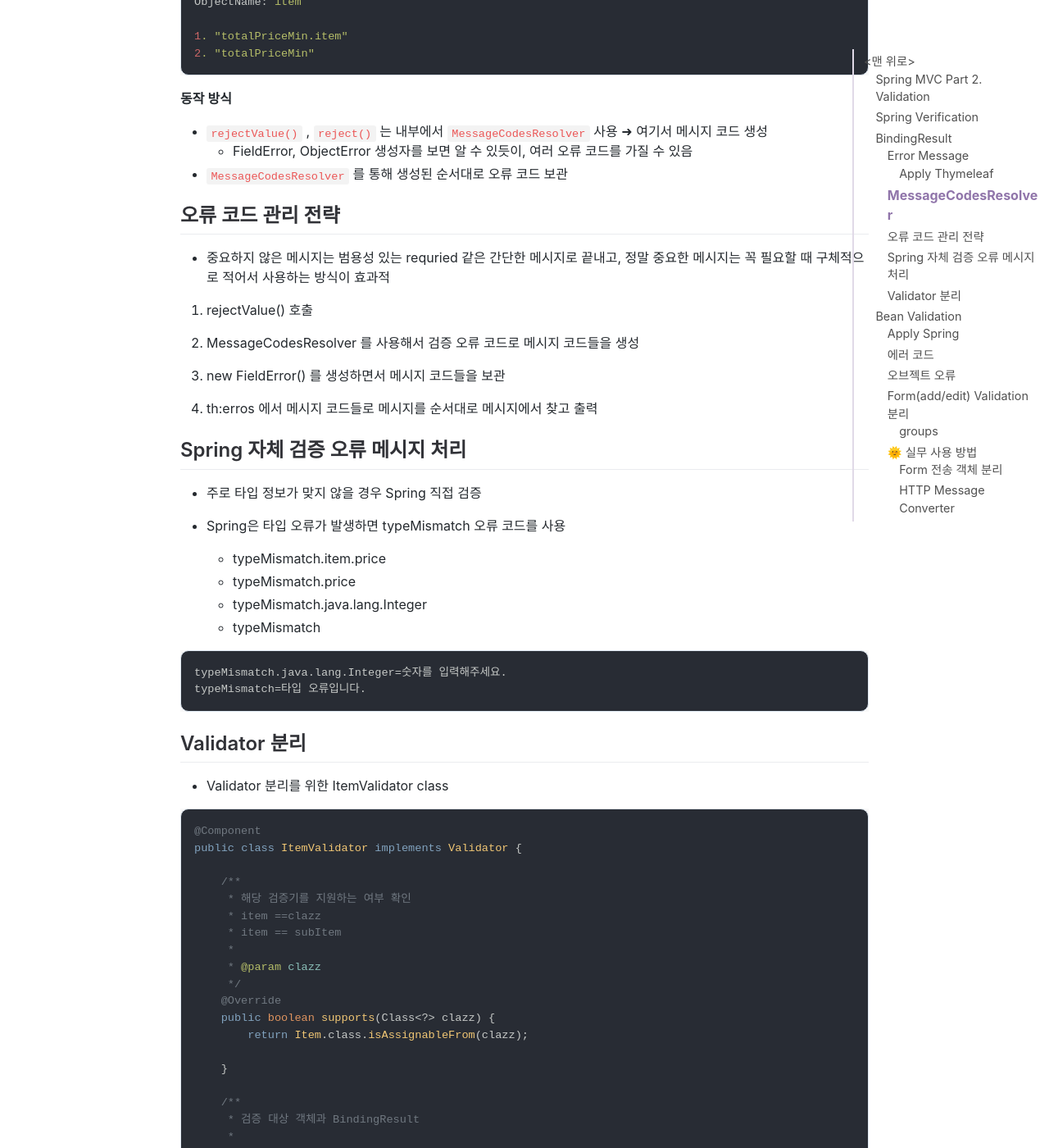
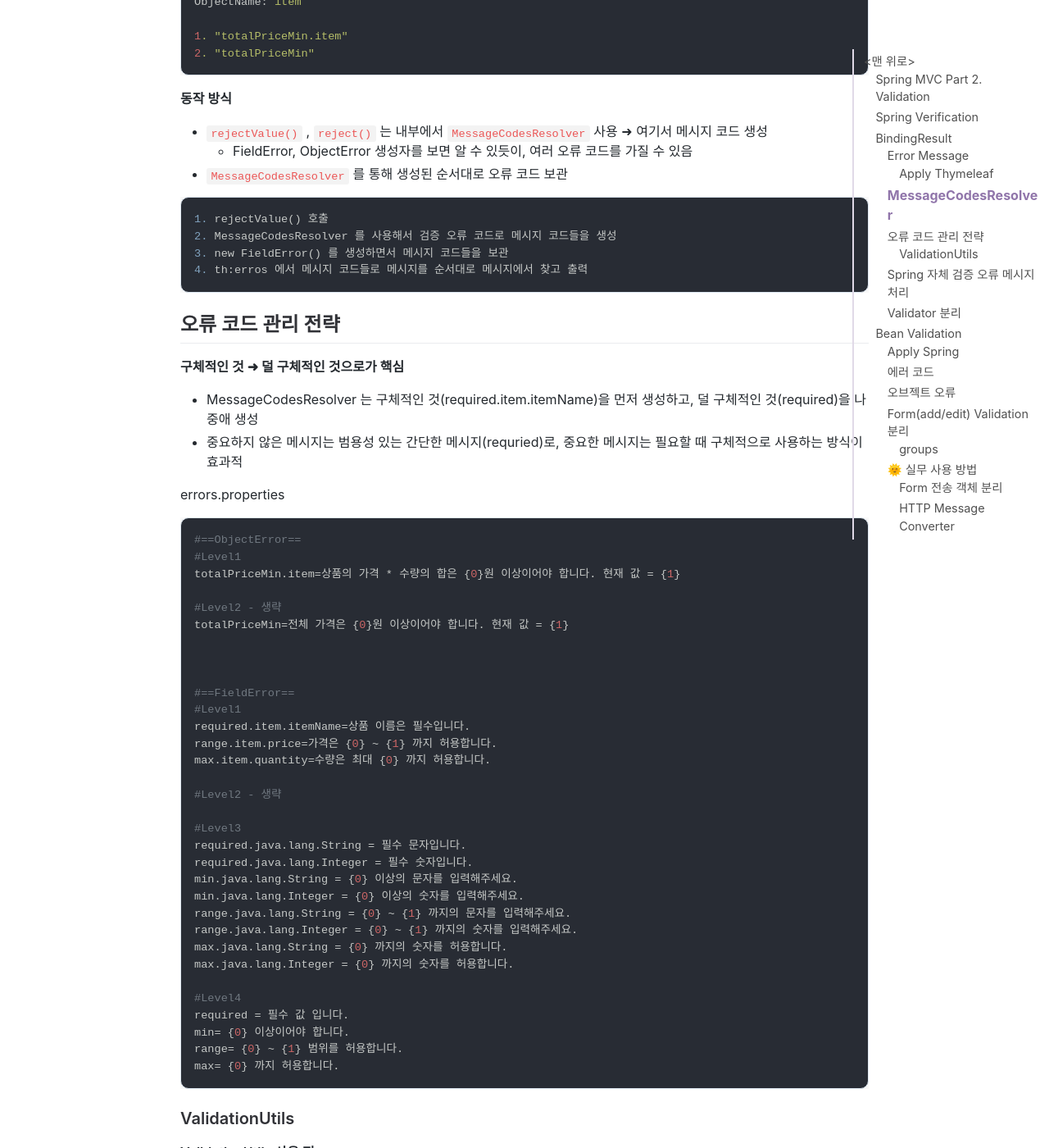
Before and after one commit to jihunparkme/jihunparkme.github.io, a Jekyll site: the page built from _posts/2021-10-12-Spring-MVC-Part2-Validation.md, in a window 1280 px wide and 1400 px high, scrolled down 6098 px. Shown: the whole window at 82% size. Built offline with Jekyll 4.4.1, drawn with Linux system fonts in a browser that asks for light colours; nearby versions of some CDN libraries; comment, search, counter and statistics services are not loaded; some of the changed text lies outside the part shown.

Commit message:
[Conquest of Spring] 오류 코드 관리 전략

````diff
--- a/_posts/2021-10-12-Spring-MVC-Part2-Validation.md
+++ b/_posts/2021-10-12-Spring-MVC-Part2-Validation.md
@@ -273,6 +273,71 @@ ObjectName: item
   - FieldError, ObjectError 생성자를 보면 알 수 있듯이, 여러 오류 코드를 가질 수 있음
 - `MessageCodesResolver` 를 통해 생성된 순서대로 오류 코드 보관
 
+```text
+1. rejectValue() 호출
+2. MessageCodesResolver 를 사용해서 검증 오류 코드로 메시지 코드들을 생성
+3. new FieldError() 를 생성하면서 메시지 코드들을 보관
+4. th:erros 에서 메시지 코드들로 메시지를 순서대로 메시지에서 찾고 출력
+```
+
+## 오류 코드 관리 전략
+
+**구체적인 것 ➜ 덜 구체적인 것으로가 핵심**
+
+- MessageCodesResolver 는 구체적인 것(required.item.itemName)을 먼저 생성하고, 덜 구체적인 것(required)을 나중애 생성
+- 중요하지 않은 메시지는 범용성 있는 간단한 메시지(requried)로, 중요한 메시지는 필요할 때 구체적으로 사용하는 방식이 효과적
+
+errors.properties
+```groovy
+#==ObjectError==
+#Level1
+totalPriceMin.item=상품의 가격 * 수량의 합은 {0}원 이상이어야 합니다. 현재 값 = {1}
+
+#Level2 - 생략
+totalPriceMin=전체 가격은 {0}원 이상이어야 합니다. 현재 값 = {1}
+
+
+
+#==FieldError==
+#Level1
+required.item.itemName=상품 이름은 필수입니다.
+range.item.price=가격은 {0} ~ {1} 까지 허용합니다.
+max.item.quantity=수량은 최대 {0} 까지 허용합니다.
+
+#Level2 - 생략
+
+#Level3
+required.java.lang.String = 필수 문자입니다.
+required.java.lang.Integer = 필수 숫자입니다.
+min.java.lang.String = {0} 이상의 문자를 입력해주세요.
+min.java.lang.Integer = {0} 이상의 숫자를 입력해주세요.
+range.java.lang.String = {0} ~ {1} 까지의 문자를 입력해주세요.
+range.java.lang.Integer = {0} ~ {1} 까지의 숫자를 입력해주세요.
+max.java.lang.String = {0} 까지의 숫자를 허용합니다.
+max.java.lang.Integer = {0} 까지의 숫자를 허용합니다.
+
+#Level4
+required = 필수 값 입니다.
+min= {0} 이상이어야 합니다.
+range= {0} ~ {1} 범위를 허용합니다.
+max= {0} 까지 허용합니다.
+```
+
+### ValidationUtils
+
+**ValidationUtils 사용 전**
+
+```java
+if (!StringUtils.hasText(item.getItemName())) {
+    bindingResult.rejectValue("itemName", "required", "기본: 상품 이름은 필수입니다.");
+}
+```
+
+**ValidationUtils 사용 후**
+
+```java
+ValidationUtils.rejectIfEmptyOrWhitespace(bindingResult, "itemName", "required");
+```
 
 
 
@@ -296,17 +361,8 @@ ObjectName: item
 
 
 
-## 오류 코드 관리 전략
 
-- 중요하지 않은 메시지는 범용성 있는 requried 같은 간단한 메시지로 끝내고, 정말 중요한 메시지는 꼭 필요할 때 구체적으로 적어서 사용하는 방식이 효과적
 
-1. rejectValue() 호출
-
-2. MessageCodesResolver 를 사용해서 검증 오류 코드로 메시지 코드들을 생성
-
-3. new FieldError() 를 생성하면서 메시지 코드들을 보관
-
-4. th:erros 에서 메시지 코드들로 메시지를 순서대로 메시지에서 찾고 출력
 
 ## Spring 자체 검증 오류 메시지 처리
 
````
